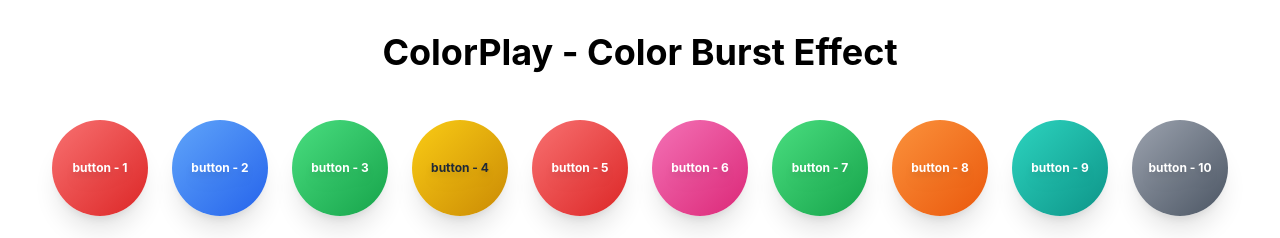
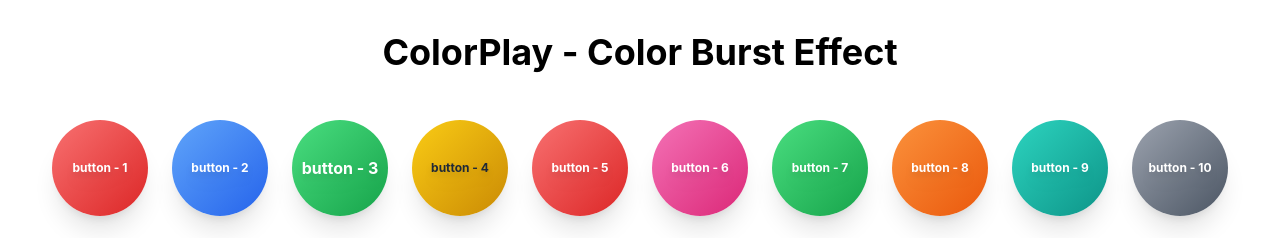
Before and after one commit to knowinGit-CSI/colorplay-1, a React (Create React App) app: page / in a window 1280 px wide. Shown: the top 238 px of the page. Built offline with nearby package versions, Linux system fonts and the light colour scheme.

Commit message:
Change font size of text for issue #6

```diff
--- a/src/components/bubbles/Bubble03.js
+++ b/src/components/bubbles/Bubble03.js
@@ -10,7 +10,7 @@ const Bubble03 = ({ title = "button - 3" }) => {
 
       {/* Main bubble */}
       <div className="relative z-10 bg-gradient-to-br from-green-400 to-green-600 w-24 h-24 rounded-full shadow-xl hover:shadow-2xl transition-all duration-500 ease-out hover:scale-110 flex items-center justify-center group-hover:animate-pulse">
-        <span className="text-white text-xs font-bold text-center px-2 drop-shadow-lg">{title}</span>
+        <span className="text-white text-base font-bold text-center px-2 drop-shadow-lg">{title}</span>
 
         {/* Inner sparkle effect */}
         <div className="absolute inset-2 rounded-full bg-gradient-to-t from-transparent to-white opacity-0 group-hover:opacity-30 transition-opacity duration-500"></div>
```
